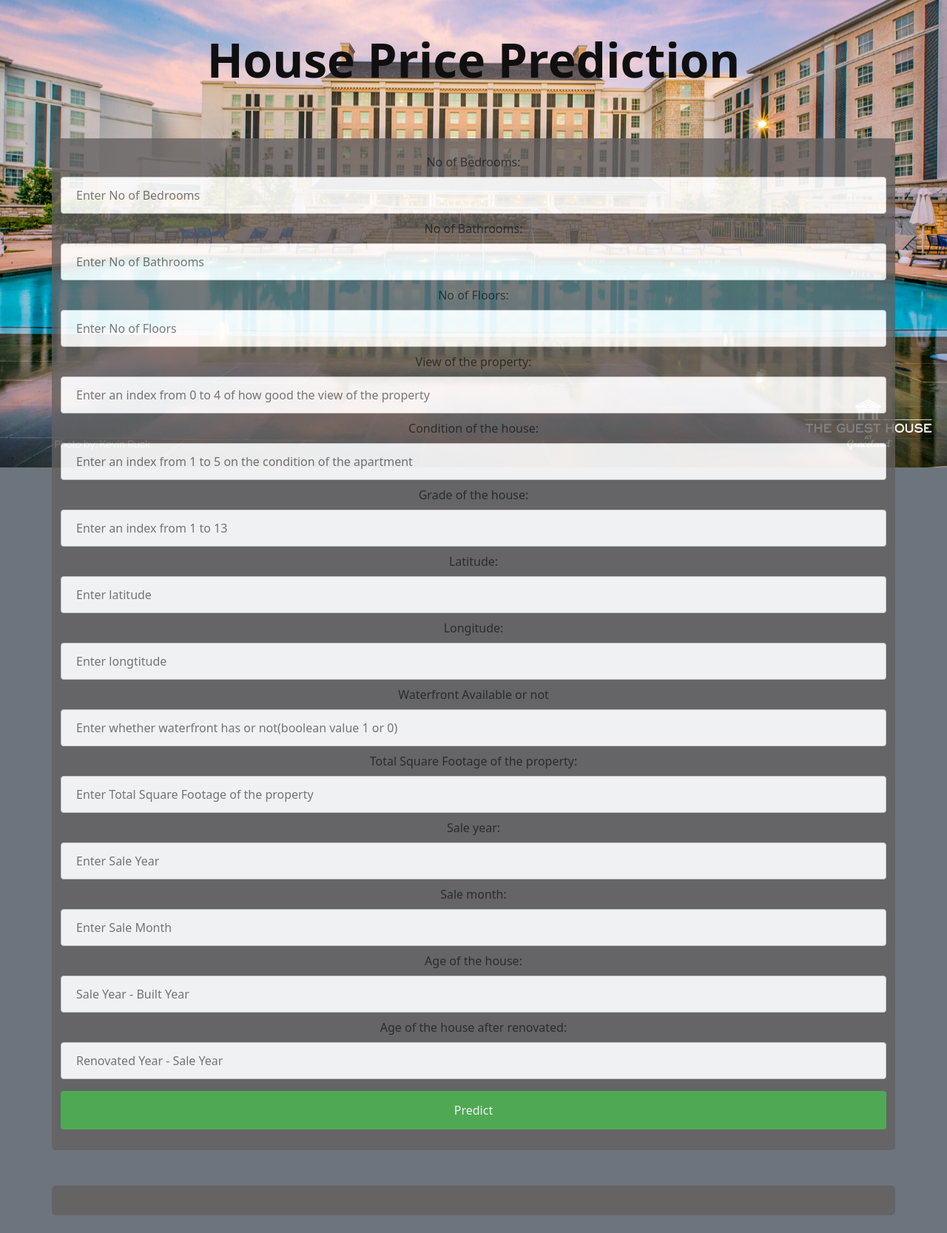
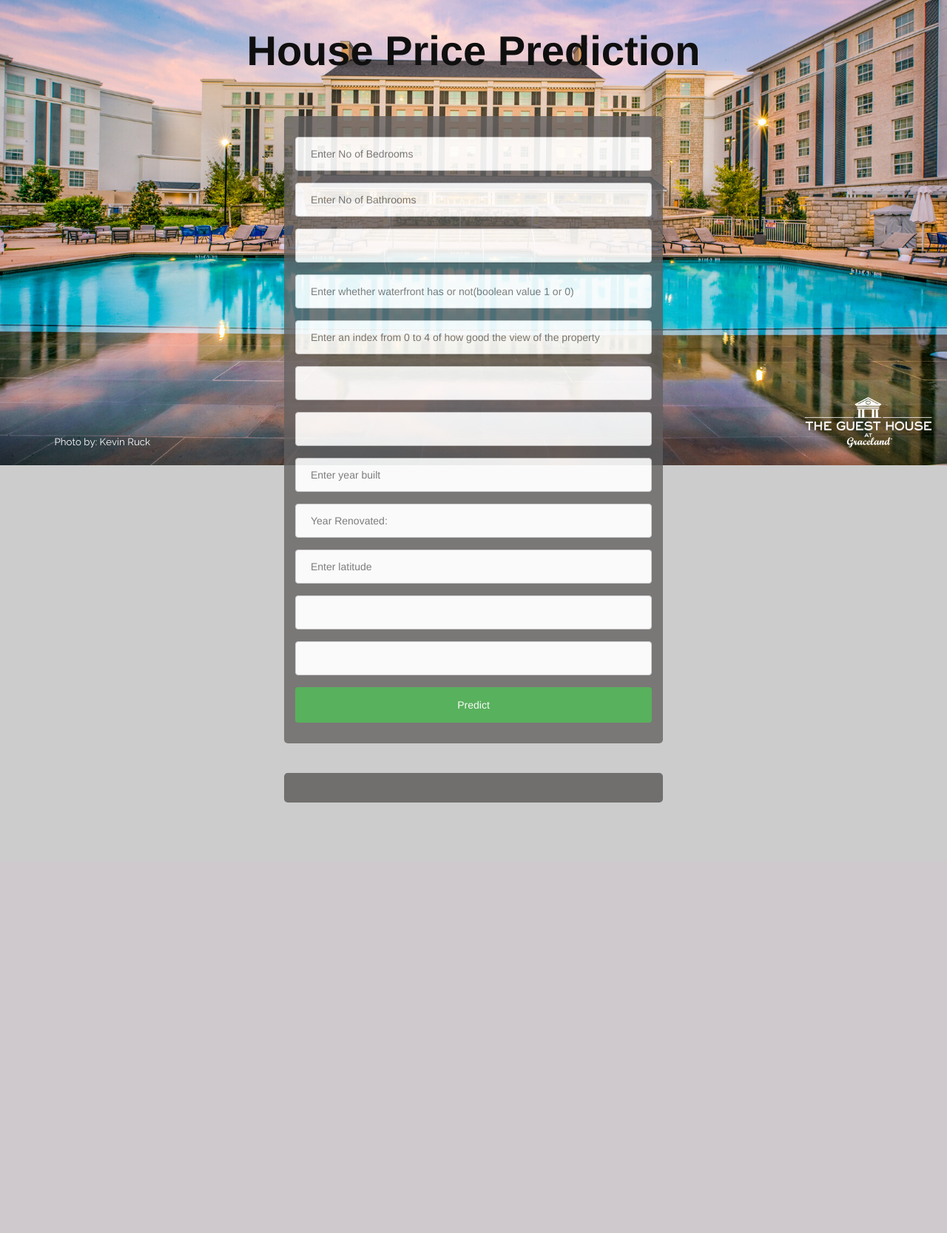
Before and after one commit to vibhudew/House-Price-Analysis, a Flask app: template app_code/templates/price_predict.html in a window 1280 px wide. Shown: the whole page at 74% size. After the commit the page ends 1085 px from the top, so only its background shows below. Run offline with Flask 2, Linux system fonts and the light colour scheme; the template is opened without the code that fills it, so the values that code supplies are empty; parts of the project's set-up code (start-up, migrations or seed data) failed here and were passed over; some libraries are stand-ins or nearby versions.

Commit message:
price prediction interface

```diff
--- a/app_code/templates/price_predict.html
+++ b/app_code/templates/price_predict.html
@@ -1,17 +1,10 @@
 <!doctype html>
 <html lang="en">
     <head>
-    <!-- Required meta tags -->
-    <meta charset="utf-8">
-    <meta name="viewport" content="width=device-width, initial-scale=1">
-
-    <!-- Bootstrap CSS -->
-    <link href="https://cdn.jsdelivr.net/npm/bootstrap@5.1.1/dist/css/bootstrap.min.css" rel="stylesheet" integrity="sha384-F3w7mX95PdgyTmZZMECAngseQB83DfGTowi0iMjiWaeVhAn4FJkqJByhZMI3AhiU" crossorigin="anonymous">
-
-    <title>House Price Predictor</title>
+        <link rel="stylesheet" href="https://maxcdn.bootstrapcdn.com/bootstrap/3.4.1/css/bootstrap.min.css">
+        <!-- <link rel="stylesheet" type="text/css" href="home.css"> -->
     </head>
-  <body class="bg-secondary">
-
+    <body>
         <style>
             input[type=text], select {
                 width: 100%;
@@ -66,6 +59,41 @@
                 font-weight: bold;
             }
 
+            #val1{
+                border-radius: 5px;
+                background-color: #faf9f9de;
+                padding: 20px;
+                max-width: 40%;
+                font-size: 1.5em;
+            }
+
+            #customers {
+            font-family: Arial, Helvetica, sans-serif;
+            border-collapse: collapse;
+            width: 80%;
+            }
+
+            #customers td, #customers th {
+            border: 1px solid #ddd;
+            padding: 8px;
+            }
+
+            #customers tr:nth-child(even){background-color: #f2f2f2;}
+
+            #customers tr:hover {background-color: #ddd;}
+
+            #customers th {
+            padding-top: 12px;
+            padding-bottom: 12px;
+            text-align: left;
+            background-color: #04AA6D;
+            color: white;
+            }
+
+            #btn{
+            background-color: #04AA6D;
+            border: 2px solid #04AA6D;
+            }
 
 
         </style>
@@ -75,43 +103,45 @@
 
     <div class="container" style="opacity:0.9;" >
 
-        <form action="{{url_for('predict')}}"method="POST" class="form_css">
+        <form action="{{url_for('predictPrice')}}"method="POST" class="form_css">
 
 
                         <label class="sr-only">No of Bedrooms:</label>
-                        <input type="text", id="bedrooms" name="bedrooms" placeholder="Enter No of Bedrooms" required>
+                        <input type="text", name="bedrooms", placeholder="Enter No of Bedrooms" required>
 
                         <label class="sr-only">No of Bathrooms:</label>
-                        <input type="text", id="bathrooms" name="bathrooms" placeholder="Enter No of Bathrooms" required>
+                        <input type="text",  name="bathrooms", placeholder="Enter No of Bathrooms" required>
 
                         <label class="sr-only">No of Floors:</label>
-                        <input type="text", id="floors" name="floors" placeholder="Enter No of Floors" required>
+                        <input type="text",  name="floors" ,placeholder="Enter No of Floors" required>
+
+                        <label class="sr-only">Waterfront Available or not </label>
+                        <input type="text",   name="waterfront", placeholder="Enter whether waterfront has or not(boolean value 1 or 0)" required>
 
                         <label class="sr-only">View of the property:</label>
-                        <input type="text", id="view" name="view" placeholder="Enter an index from 0 to 4 of how good the view of the property" required>
+                        <input type="text",  name="view", placeholder="Enter an index from 0 to 4 of how good the view of the property" required>
 
                         <label class="sr-only">Condition of the house:</label>
-                        <input type="text", id="condition" name="condition" placeholder="Enter an index from 1 to 5 on the condition of the apartment" required>
+                        <input type="text",  name="condition" ,placeholder="Enter an index from 1 to 5 on the condition of the apartment" required>
 
                         <label class="sr-only">Grade of the house:</label>
-                        <input type="text", id="grade" name="grade" placeholder="Enter an index from 1 to 13" required>
-<!--
-                        <label class="sr-only">Zipcode of the house:</label>
-                        <input type="text", id="zipcode" name="zipcode" placeholder="Enter zipcode" required>
--->
+                        <input type="text",  name="grade" ,placeholder="Enter an index from 1 to 13" required>
+
+                        <label class="sr-only">Year Built:</label>
+                        <input type="text",  name="yr_built", placeholder="Enter year built" required>
+
+                        <label class="sr-only" >Year Renovated:</label>
+                        <input type="text",  name="yr_renovated", placeholder="Year Renovated:" required>
 
                         <label class="sr-only">Latitude:</label>
-                        <input type="text", id="lat" name="lat" placeholder="Enter latitude" required>
+                        <input type="text",  name="lat" placeholder="Enter latitude" required>
 
                         <label class="sr-only">Longitude:</label>
-                        <input type="text", id="long" name="long" placeholder="Enter longtitude" required>
-
-                        <label class="sr-only">Waterfront Available or not </label>
-                        <input type="text",  id="has_waterfront" name="has_waterfront" placeholder="Enter whether waterfront has or not(boolean value 1 or 0)" required>
+                        <input type="text",  name="long" ,placeholder="Enter longtitude" required>
 
                         <label class="sr-only">Total Square Footage of the property:</label>
-                        <input type="text", id="sqft_total" name="sqft_total" placeholder="Enter Total Square Footage of the property" required>
-
+                        <input type="text", name="sqft_total" ,placeholder="Enter Total Square Footage of the property" required>
+<!--
                         <label class="sr-only">Sale year:</label>
                         <input type="text", id="sales_yr" name="sales_yr" placeholder="Enter Sale Year" required>
 
@@ -122,8 +152,7 @@
                         <input type="text",id="age" name="age" placeholder="Sale Year - Built Year" required>
 
                         <label class="sr-only">Age of the house after renovated:</label>
-                        <input type="text",  id="age_rnv" name="age_rnv" placeholder="Renovated Year - Sale Year" required>
-
+                        <input type="text",  id="age_rnv" name="age_rnv" placeholder="Renovated Year - Sale Year" required> -->
 
 
             <input type="submit" class="btn btn-default" value="Predict">
@@ -132,9 +161,10 @@
     </div>
     <br>
     <br>
-    <div class="container" id="val1">
+    <div class="container" id="val_price">
     {{ prediction_text }}
-    </div><br>
+    </div><br><br><br><br>
+
 </center>
 </body>
 </html>
```
Lines whose indentation alone changed are shown as unchanged.
